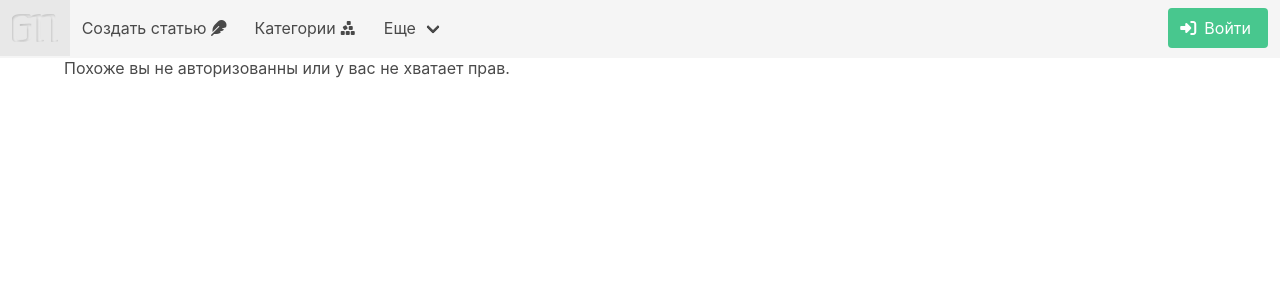
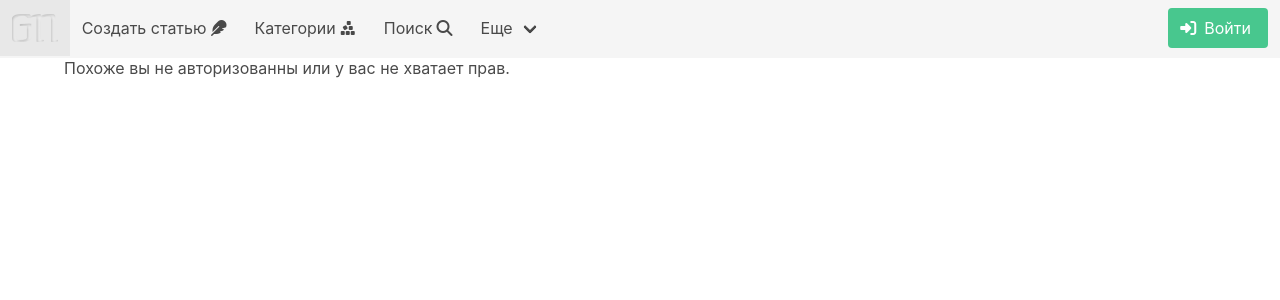
Before and after one commit to XanderMoroz/Homework_16.4-HW-03, a Django app: page /news/edit/1 in a window 1280 px wide. Shown: the top 300 px of the page. Run offline with Django 4.2, Linux system fonts and the light colour scheme; data comes from the database, SQL or seed files in the repository; parts of the project's set-up code (start-up, migrations or seed data) failed here and were passed over; some libraries are stand-ins or nearby versions.

Commit message:
navbar item added

```diff
--- a/GoodNews/templates/flatpages/default.html
+++ b/GoodNews/templates/flatpages/default.html
@@ -40,6 +40,12 @@
                     <span> Категории </span>
                     <span class="icon">
                     <i class="fa-solid fa-cubes-stacked"></i>
+                    </span>
+                </a>
+                <a class="navbar-item"  href="{% url 'search_list' %}">
+                    <span> Поиск </span>
+                    <span class="icon">
+                    <i class="fa-solid fa-magnifying-glass"></i>
                     </span>
                 </a>
 
```
